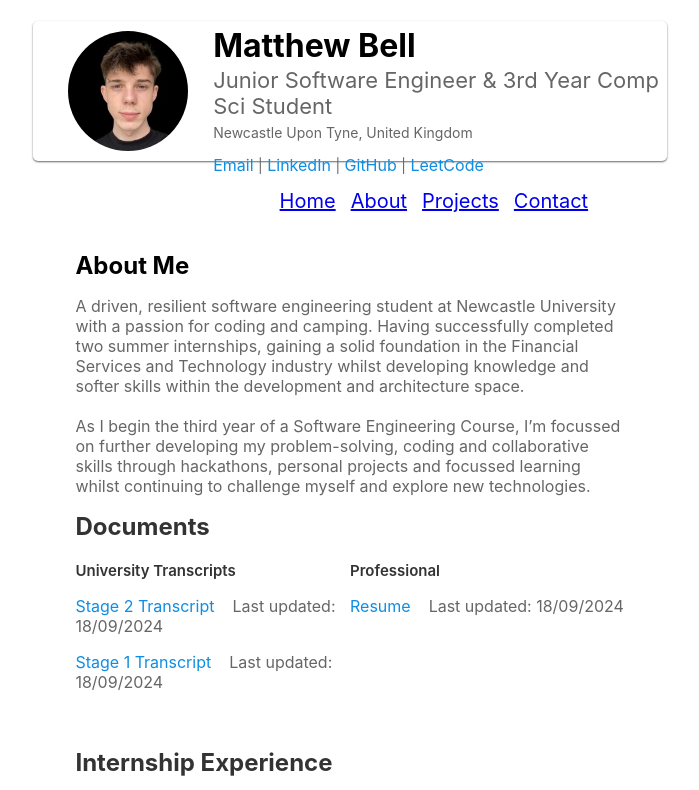
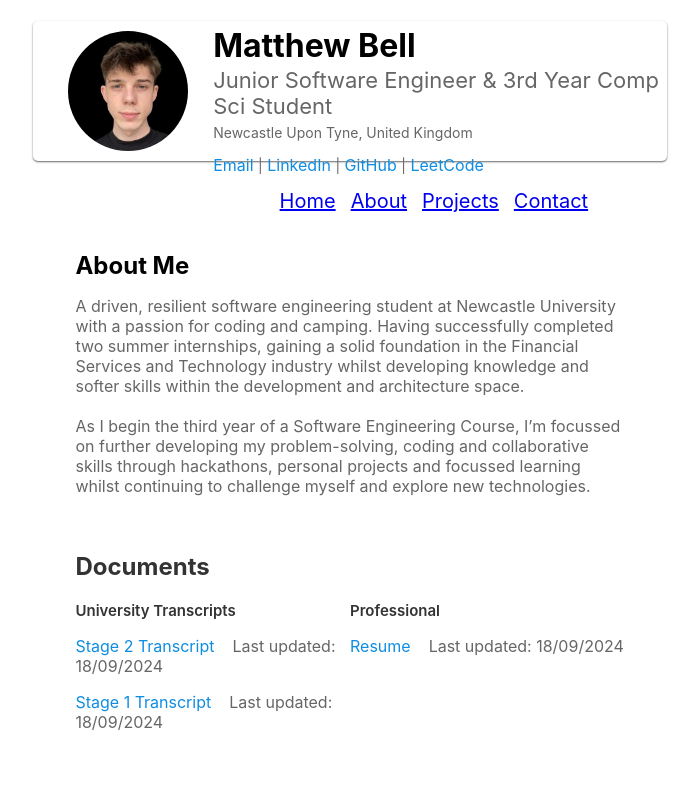
Before and after one commit to MatthewBel11/newportfolio, a React (Create React App) app in the folder my-app/: page / in a window 1280 px wide. Shown: the top 790 px of the page, without its empty margins (290-989 px from the left). Built offline with nearby package versions, Linux system fonts and the light colour scheme.

Commit message:
- Edited & added document

```diff
--- a/my-app/src/components/Documents/Documents.js
+++ b/my-app/src/components/Documents/Documents.js
@@ -2,6 +2,7 @@ import React from 'react'
 import styles from './Documents.module.css'
 import transcriptOne from './YearOneTranscript.pdf'
 import transcriptTwo from './YearTwoTranscript.pdf';
+import CV from './CV2024.pdf'
 
 function Documents(){
 
@@ -27,7 +28,7 @@ function Documents(){
 
                 <div className={styles.RightSide}>
                     <h3 className={styles.DocumentsSub}> Professional </h3>
-                    <p className={styles.DocumentRef}><a  className={styles.Document} href={transcriptTwo} target="_blank" rel="noopener noreferrer">
+                    <p className={styles.DocumentRef}><a  className={styles.Document} href={CV} target="_blank" rel="noopener noreferrer">
                             Resume   </a> Last updated: 18/09/2024 </p>
 
                 </div>
--- a/my-app/src/components/Documents/Documents.module.css
+++ b/my-app/src/components/Documents/Documents.module.css
@@ -10,7 +10,7 @@
     margin-left: 11%;
     padding: 0;
     color: #333333;
-    margin-top: 0px;
+    margin-top: 40px;
 }
 
 .DocumentsSub{
```
Also changed, not shown: 1 other file (tests, documents, lock files or other folders).
